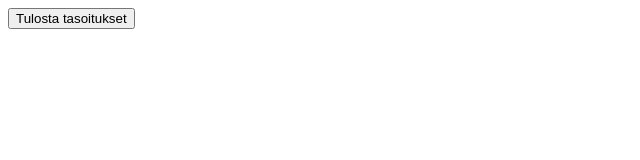
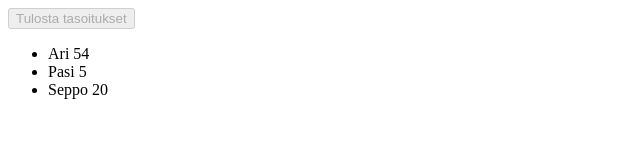
Before and after one commit to Peltori/Full-Stack-Course, a plain HTML site: page Harj3/tehtava2.html in a window 1280 px wide. Both pictures are taken after a click on the button "Tulosta tasoitukset". Shown: the whole page, without its empty margins (0-640 px from the left). Drawn offline with Linux system fonts and the light colour scheme.

Commit message:
Harjoitukset 3 tehtävä 2 lisätty

```diff
--- a/Harj3/tehtava2.html
+++ b/Harj3/tehtava2.html
@@ -1,19 +1,39 @@
 <!DOCTYPE html>
-<html lang="en">
+<html>
 <head>
+    <title>H3T2</title>
     <meta charset="UTF-8">
     <meta name="viewport" content="width=device-width, initial-scale=1.0">
-    <title>H3T2</title>
-
-<script>
-var hcpdata = [{ "name": "Ari", "hcp": 54 },
-               { "name": "Pasi", "hcp": 5 },
-               { "name": "Seppo", "hcp": 20 }];
-</script>
-
 </head>
 <body>
-    <button>Tulosta tasoitukset</button>
+    <button id="tulostaButton">Tulosta tasoitukset</button>
     <ul id="hcplist"></ul>
+
+    <script>
+        var hcpdata = [
+            { "name": "Ari", "hcp": 54 },
+            { "name": "Pasi", "hcp": 5 },
+            { "name": "Seppo", "hcp": 20 }
+        ];
+
+        var button = document.getElementById("tulostaButton");
+        var ul = document.getElementById("hcplist");
+
+        button.addEventListener("click", function () {
+            // Tyhjennetään lista, jotta tuloksia ei lisätä uudelleen
+            //ul.innerHTML = "";
+
+            // Käydään läpi hcpdata-taulukko ja lisätään tasoitukset listaan
+            for (i = 0; i < hcpdata.length; i++) {
+                var player = hcpdata[i];
+                var li = document.createElement("li"); //Luodaan "li" elementti
+                li.textContent = player.name + " " + player.hcp; // DOM text solmun sisään laitettava teksti
+                ul.appendChild(li); // Kiinnitetään "li" elementti "ul" elementtin sisään, jotte se näkyy käyttäjälle
+            }
+
+            // Poistetaan painikkeelta klikattavuus
+            button.disabled = true;
+        });
+    </script>
 </body>
 </html>
```
